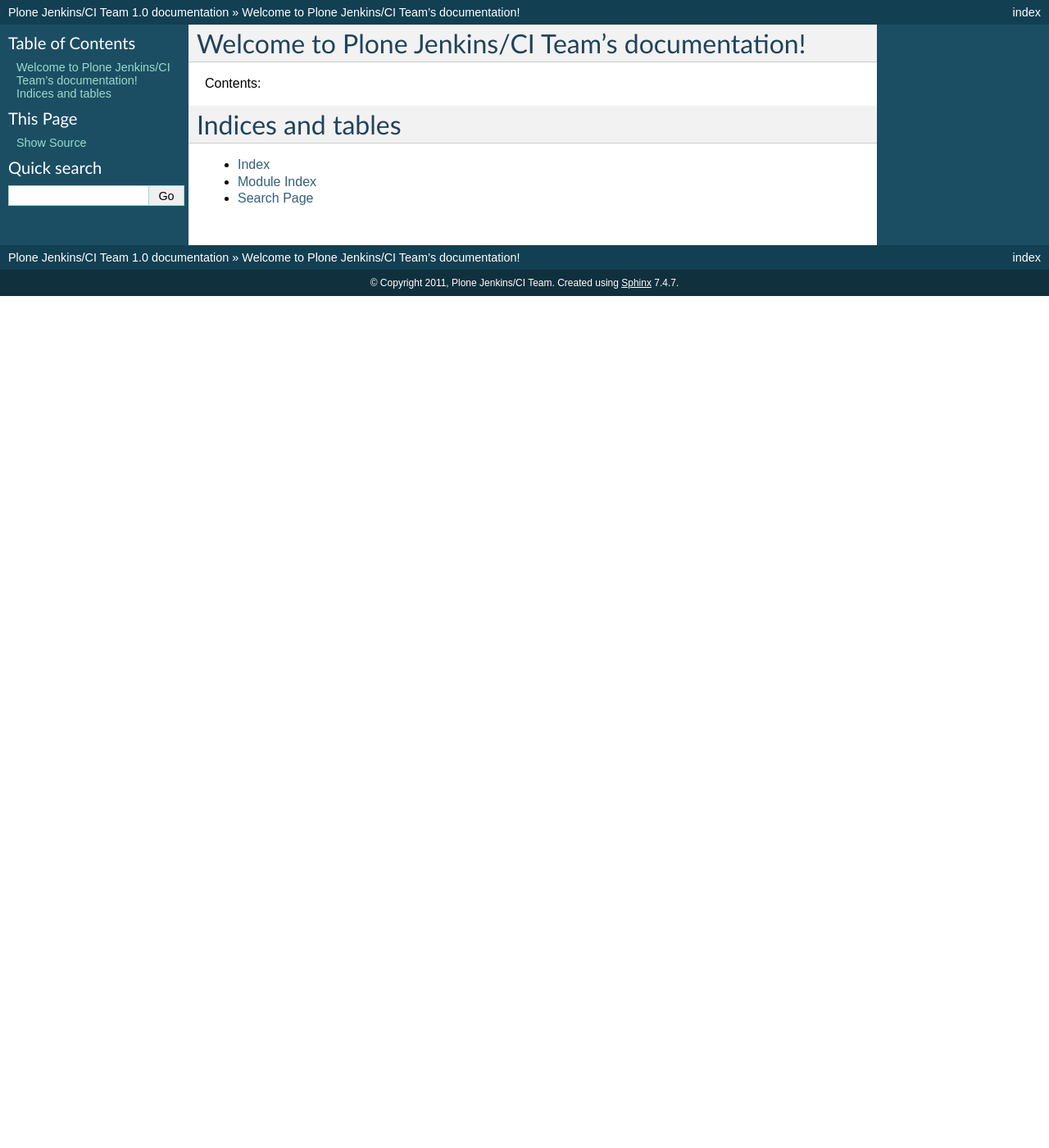
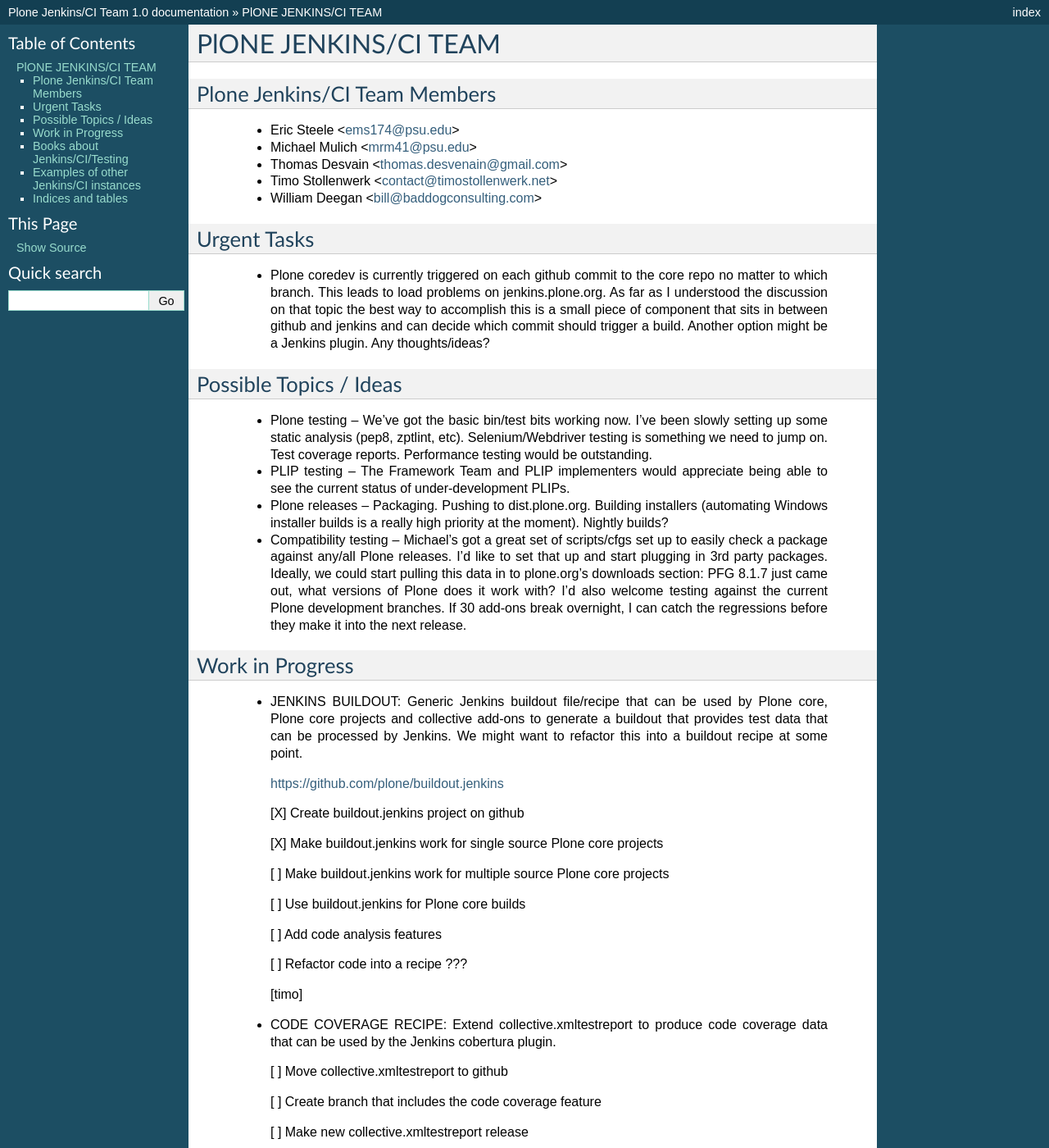
Before and after one commit to plone/jenkins.plone.org, a Sphinx documentation site: the page built from docs/source/index.txt, in a window 1280 px wide and 1400 px high. Shown: the whole window at 82% size. Built offline with Sphinx 7.4.7, drawn with Linux system fonts in a browser that asks for light colours; some of the changed text lies outside the part shown.

Commit message:
Added urgent tasks section and fixed layout.

```diff
--- a/README.txt
+++ b/README.txt
@@ -10,6 +10,16 @@
   - Thomas Desvain <thomas.desvenain@gmail.com>
   - Timo Stollenwerk <contact@timostollenwerk.net>
   - William Deegan <bill@baddogconsulting.com>
+
+Urgent Tasks
+============
+
+  - Plone coredev is currently triggered on each github commit to the core repo
+    no matter to which branch. This leads to load problems on jenkins.plone.org.
+    As far as I understood the discussion on that topic the best way to
+    accomplish this is a small piece of component that sits in between github
+    and jenkins and can decide which commit should trigger a build. Another
+    option might be a Jenkins plugin. Any thoughts/ideas?
 
 
 Possible Topics / Ideas
@@ -68,6 +78,12 @@
     [timo]
 
 
+Books about Jenkins/CI/Testing
+==============================
+
+  - http://www.wakaleo.com/books/jenkins-the-definitive-guide
+
+
 Examples of other Jenkins/CI instances
 ======================================
 
--- a/docs/source/index.txt
+++ b/docs/source/index.txt
@@ -3,14 +3,12 @@
    You can adapt this file completely to your liking, but it should at least
    contain the root `toctree` directive.
 
-Welcome to Plone Jenkins/CI Team's documentation!
-=================================================
+.. include:: ../../README.txt
 
 Contents:
 
 .. toctree::
    :maxdepth: 2
-
 
 
 Indices and tables
```
